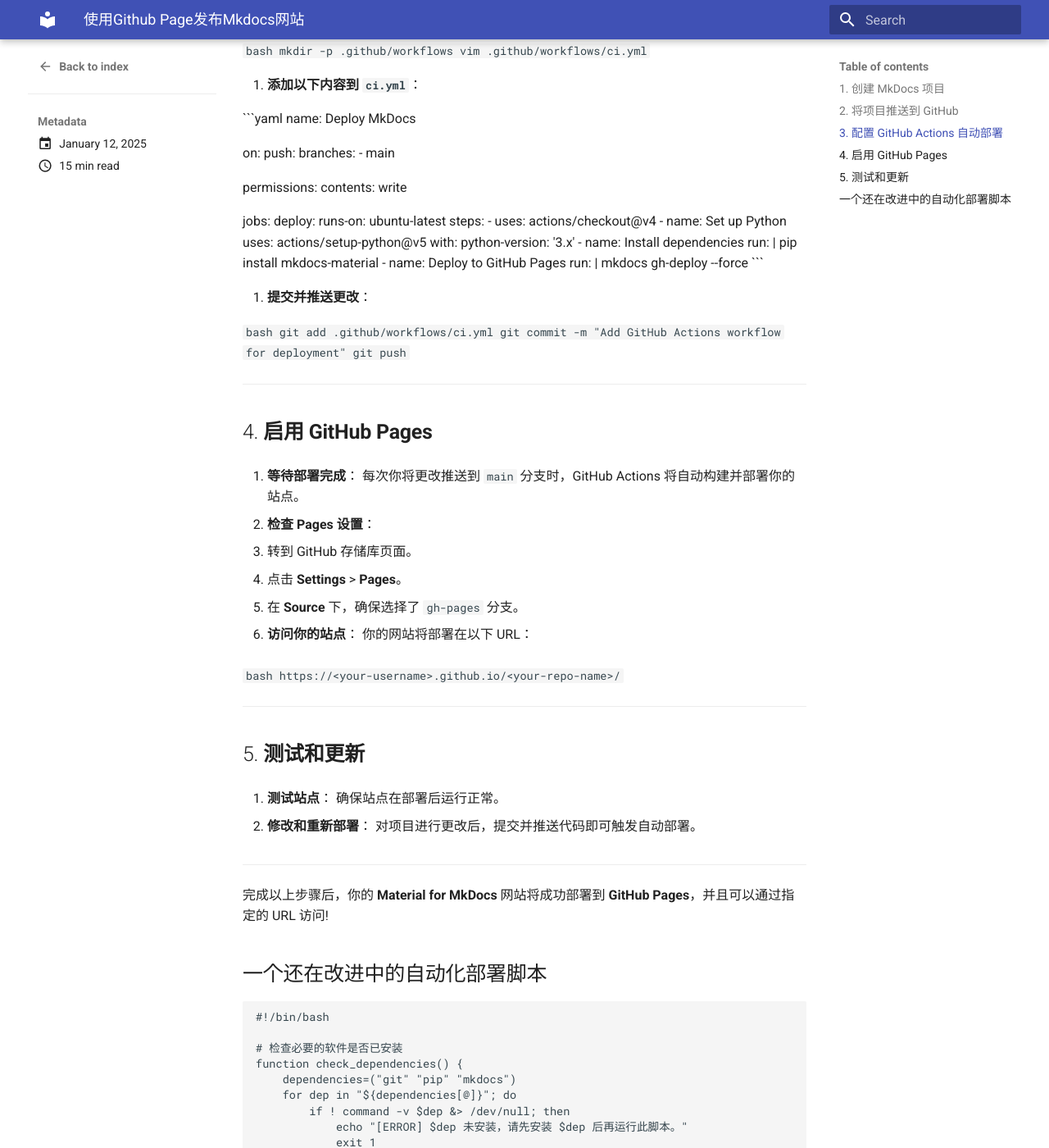
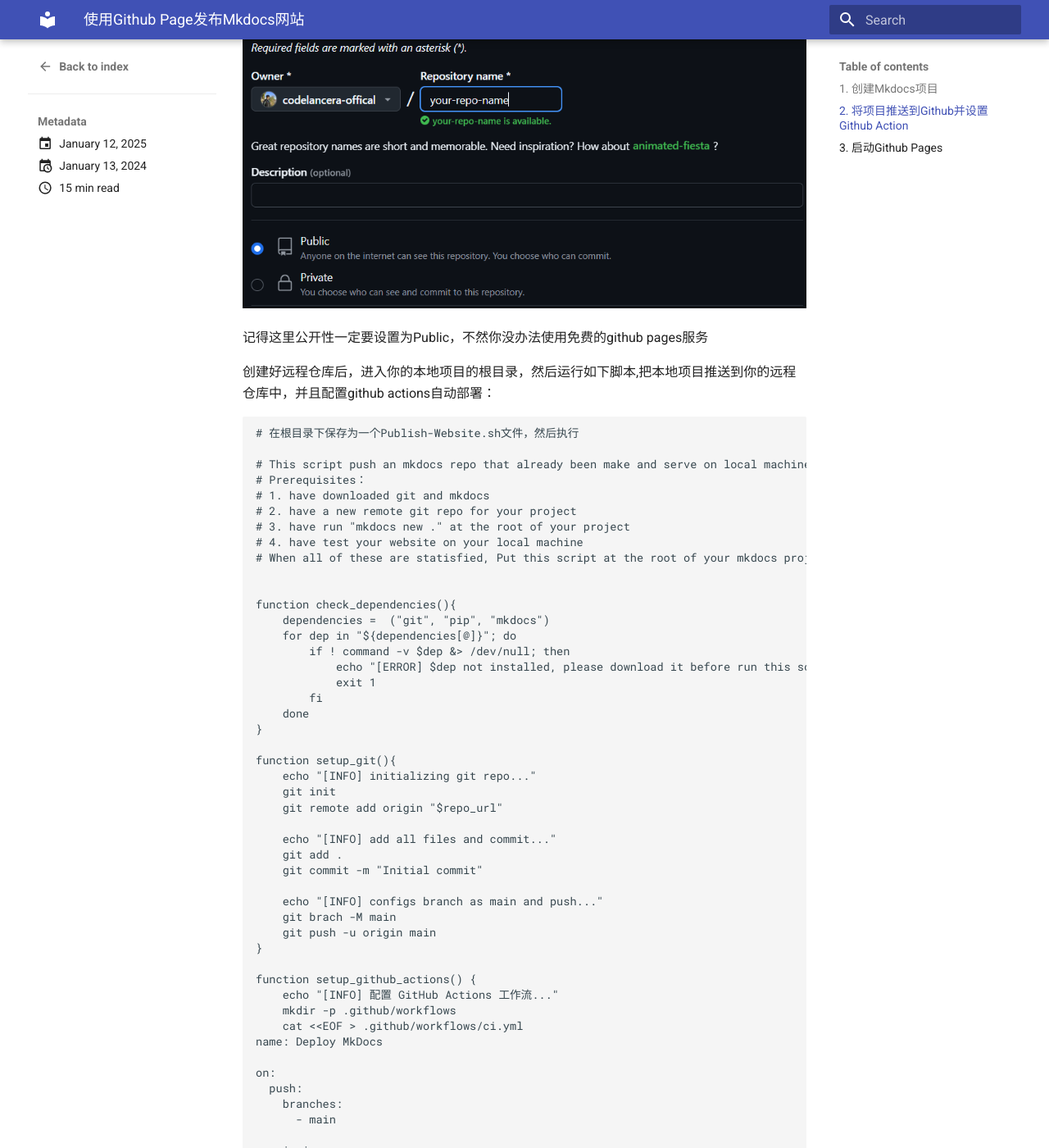
Before and after one commit to codelancera-offical/My-Blog, an MkDocs documentation site: the page built from docs/blog/posts/mkdocs-with-GithubPage.md, in a window 1280 px wide and 1400 px high, scrolled down 1101 px. Shown: the whole window at 82% size. Built offline with MkDocs 1.6.1 and Material for MkDocs 9.7.7, drawn with Linux system fonts in a browser that asks for light colours; some of the changed text lies outside the part shown.

Commit message:
modify the mkdocs-with-GitHubPage.

````diff
--- a/docs/blog/posts/mkdocs-with-GithubPage.md
+++ b/docs/blog/posts/mkdocs-with-GithubPage.md
@@ -2,7 +2,7 @@
 # this is the meta data
 date:
     created: 2025-01-12               # 创建日期
-    # updated:                # 修改日期
+    updated: 2024-01-13               # 修改日期
 catagories:                 # 文章类别
     - Workflow
 tags:                       # 文章标签
@@ -17,178 +17,89 @@
 
 # 使用Github Page发布Mkdocs网站
 
-以下是使用 **GitHub Pages** 部署 **Material for MkDocs** 网站的详细流程指南：
+以下是使用 GitHub Pages 部署一个 Material for MkDocs 的default网站的详细流程指南，部署后你可以直接修改repo里面的代码，push之后即可实现自动更改网页信息：
 <!-- more -->
 
 ---
 
-## 1. **创建 MkDocs 项目**
+## 1. 创建Mkdocs项目
 
-1. **安装 MkDocs 和 Material for MkDocs**：
-   确保你的环境中已安装 `mkdocs` 和 `mkdocs-material`。如果尚未安装，可以运行以下命令：
-
-   ```bash
-   pip install mkdocs-material
-   ```
-
-2. **初始化 MkDocs 项目**：
-   创建一个新的 MkDocs 项目并进入项目文件夹：
-
-   ```bash
-   mkdocs new my-project
-   cd my-project
-   ```
-
-3. **测试本地运行**：
-   运行本地开发服务器，检查默认站点是否正常显示：
-
-   ```bash
-   mkdocs serve
-   ```
-
-   在浏览器中访问 [http://127.0.0.1:8000/](http://127.0.0.1:8000/) 查看网站效果。
-
----
-
-## 2. **将项目推送到 GitHub**
-
-1. **创建 GitHub 存储库**：
-   - 登录 GitHub，创建一个新的存储库，名称为 `your-repo-name`。
-
-2. **将 MkDocs 项目上传到 GitHub**：
-   在本地项目文件夹中运行以下命令，将项目推送到 GitHub：
-
-    ```bash
-    git init
-    git remote add origin https://github.com/your-username/your-repo-name.git
-    git add .
-    git commit -m "Initial commit"
-    git branch -M main
-    git push -u origin main
-    ```
-
----
-
-## 3. **配置 GitHub Actions 自动部署**
-
-1. **创建 GitHub Actions 工作流文件**：
-   在项目的根目录中创建文件夹 `.github/workflows/`，然后创建文件 `ci.yml`：
-
-   ```bash
-   mkdir -p .github/workflows
-   vim .github/workflows/ci.yml
-   ```
-
-2. **添加以下内容到 `ci.yml`**：
-
-   ```yaml
-   name: Deploy MkDocs
-
-   on:
-     push:
-       branches:
-         - main
-
-   permissions:
-     contents: write
-
-   jobs:
-     deploy:
-       runs-on: ubuntu-latest
-       steps:
-         - uses: actions/checkout@v4
-         - name: Set up Python
-           uses: actions/setup-python@v5
-           with:
-             python-version: '3.x'
-         - name: Install dependencies
-           run: |
-             pip install mkdocs-material
-         - name: Deploy to GitHub Pages
-           run: |
-             mkdocs gh-deploy --force
-   ```
-
-3. **提交并推送更改**：
-
-   ```bash
-   git add .github/workflows/ci.yml
-   git commit -m "Add GitHub Actions workflow for deployment"
-   git push
-   ```
-
----
-
-## 4. **启用 GitHub Pages**
-
-1. **等待部署完成**：
-   每次你将更改推送到 `main` 分支时，GitHub Actions 将自动构建并部署你的站点。
-
-2. **检查 Pages 设置**：
-   - 转到 GitHub 存储库页面。
-   - 点击 **Settings** > **Pages**。
-   - 在 **Source** 下，确保选择了 `gh-pages` 分支。
-
-3. **访问你的站点**：
-   你的网站将部署在以下 URL：
-
-   ```bash
-   https://<your-username>.github.io/<your-repo-name>/
-   ```
-
----
-
-## 5. **测试和更新**
-
-1. **测试站点**：
-   确保站点在部署后运行正常。
-
-2. **修改和重新部署**：
-   对项目进行更改后，提交并推送代码即可触发自动部署。
-
----
-
-完成以上步骤后，你的 **Material for MkDocs** 网站将成功部署到 **GitHub Pages**，并且可以通过指定的 URL 访问!
-
-## 一个还在改进中的自动化部署脚本
+首先你得搭建一个Mkdocs的项目环境，确保你的python环境中已经安装了`mkdocs-material`, 推荐使用conda环境管理。
 
 ```bash
-#!/bin/bash
+pip install mkdocs-material
+```
 
-# 检查必要的软件是否已安装
-function check_dependencies() {
-    dependencies=("git" "pip" "mkdocs")
+然后创建一个新的Mkdocs项目，并且进入该项目的文件夹
+
+```bash
+bash mkdocs new your-project-name
+cd your-project-name
+```
+
+运行完之后你的项目目录结构应该是这样的，你可以用tree命令检查：
+
+```bash
+mkdocs.yml    # 项目的配置文件
+docs/
+    index.md # 站点的home page
+    ... # 其他的markdown页面，图片和其他文件。
+```
+
+接下来就是运行本地开发服务器检查默认站点是否正常：
+
+```bash
+mkdocs serve
+```
+
+在浏览器中访问 <http://127.0.0.1:8000/> 查看网站效果，如果显示一个默认网页即成功。
+
+## 2. 将项目推送到Github并设置Github Action
+
+接下来就是创建一个Github存储库了，登录 GitHub，创建一个新的存储库，名称为 `your-repo-name`
+
+![create a repo](assets/IMG/new_a_repo_1.png)
+
+记得这里公开性一定要设置为Public，不然你没办法使用免费的github pages服务
+
+创建好远程仓库后，进入你的本地项目的根目录，然后运行如下脚本,把本地项目推送到你的远程仓库中，并且配置github actions自动部署：
+
+```bash
+# 在根目录下保存为一个Publish-Website.sh文件，然后执行
+
+# This script push an mkdocs repo that already been make and serve on local machine, but have not set up git config nor publish on git page.
+# Prerequisites：
+# 1. have downloaded git and mkdocs
+# 2. have a new remote git repo for your project
+# 3. have run "mkdocs new ." at the root of your project
+# 4. have test your website on your local machine
+# When all of these are statisfied, Put this script at the root of your mkdocs project then run it.
+
+
+function check_dependencies(){
+    dependencies =  ("git", "pip", "mkdocs")
     for dep in "${dependencies[@]}"; do
         if ! command -v $dep &> /dev/null; then
-            echo "[ERROR] $dep 未安装，请先安装 $dep 后再运行此脚本。"
+            echo "[ERROR] $dep not installed, please download it before run this script."
             exit 1
         fi
     done
 }
 
-# 初始化 MkDocs 项目
-function init_mkdocs_project() {
-    echo "[INFO] 初始化 MkDocs 项目..."
-    mkdocs new "$project_name"
-    echo "[INFO] MkDocs 项目已创建：$project_name"
-}
-
-# 设置 Git 并推送到 GitHub
-function setup_git() {
-    echo "[INFO] 初始化 Git 仓库..."
+function setup_git(){
+    echo "[INFO] initializing git repo..."
     git init
     git remote add origin "$repo_url"
 
-    echo "[INFO] 添加文件并提交..."
+    echo "[INFO] add all files and commit..."
     git add .
     git commit -m "Initial commit"
 
-    echo "[INFO] 设置分支为 main 并推送..."
-    git branch -M main
+    echo "[INFO] configs branch as main and push..."
+    git brach -M main
     git push -u origin main
 }
 
-# 配置 GitHub Actions 自动部署
 function setup_github_actions() {
     echo "[INFO] 配置 GitHub Actions 工作流..."
     mkdir -p .github/workflows
@@ -226,52 +137,40 @@
     echo "[INFO] GitHub Actions 工作流已配置。"
 }
 
-# 主函数
-function main() {
-    echo "[INFO] 开始部署流程..."
+function main(){
+    echo "[INFO] start to deploy the publish process..."
     check_dependencies
 
     # 检查是否在项目根目录
     if [ ! -f "mkdocs.yml" ]; then
-        echo "[ERROR] 请在包含 mkdocs.yml 的项目根目录下运行此脚本。"
+        echo "[ERROR] Please run this scripts at the root of your mkdocs project."
         exit 1
     fi
 
-    # 初始化项目
-    if [ ! -d "$project_name" ]; then
-        init_mkdocs_project
-    else
-        echo "[INFO] 项目目录已存在，跳过初始化：$project_name"
-    fi
+    setup_git
+    setup_github_actions
 
-    # 配置 Git 并推送
-    if git remote -v | grep origin &> /dev/null; then
-        echo "[INFO] 远程仓库已存在，跳过配置。"
-    else
-        setup_git
-    fi
-
-    # 配置 GitHub Actions
-    if [ ! -f .github/workflows/ci.yml ]; then
-        setup_github_actions
-    else
-        echo "[INFO] GitHub Actions 工作流已存在，跳过配置。"
-    fi
-
-    echo "[INFO] 部署流程完成！请前往 GitHub Pages 设置启用并访问您的站点。"
+    echo "[INFO] deploy process done! go to your github project setting:Page and change your branch as gh-pages!"
 }
 
-# 用户输入
-read -p "请输入项目名称（默认: my-mkdocs-project）：" project_name
-project_name=${project_name:-my-mkdocs-project}
 
-read -p "请输入远程仓库地址（例如：https://github.com/username/repo.git）：" repo_url
-if [ -z "$repo_url" ]; then
-    echo "[ERROR] 必须提供远程仓库地址！"
+read -p "[USER INPUT] input remote git repo address(example: https://github.com/username/repo.git): " repo_url
+if [-z "$repo_url"]; then
+    echo "[ERROR] cannot run without remote git repo address!"
     exit 1
 fi
 
-# 执行主函数
 main
+```
 
-```
+## 3. 启动Github Pages
+
+现在转到你的github仓库界面，点击Setting后选择Page页面，在将Branch切换为`gh-pages`，项目目录从`/root`开始：
+![set page setting](assets/IMG/set_page_1.png)
+
+现在全部流程已经走完了，每次你将更改推送到`main`分支时，GitHub Actions 将自动构建并部署你的站点。
+
+你的网站将部署到如下URL:
+<https://your-username.github.io/your-repo-name>
+
+完成以上步骤后，你的 Material for MkDocs 网站将成功部署到 GitHub Pages，并且可以通过指定的 URL 访问!
````
Also changed, not shown: docs/blog/posts/assets/IMG/new_a_repo_1.png (added), docs/blog/posts/assets/IMG/set_page_1.png (added).
